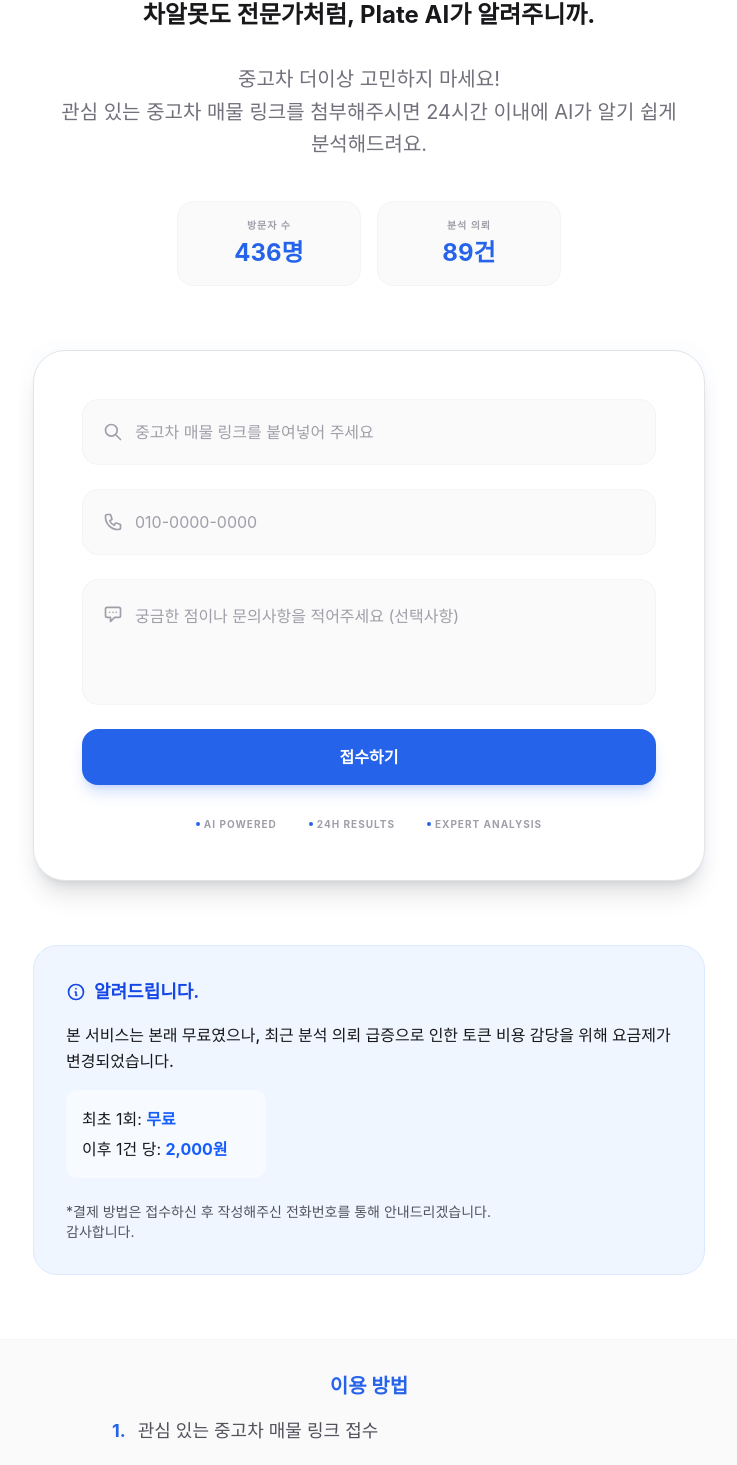
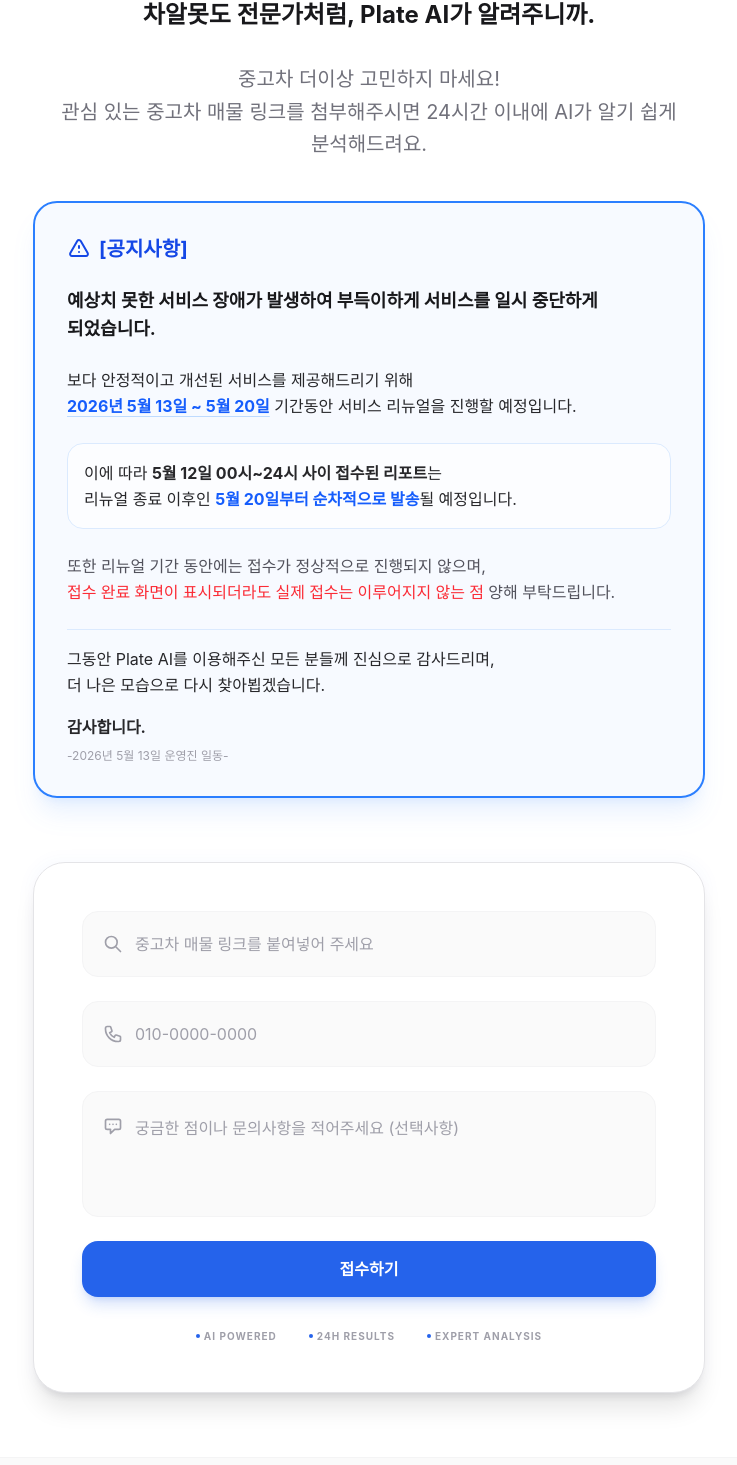
Before and after one commit to 777ceo11/CALI, a Next.js app: page / in a window 1280 px wide. Shown: the part 250-1715 px from the top of the page, without its empty margins (271-1008 px from the left). Built offline with nearby package versions, Linux system fonts and the light colour scheme.

Commit message:
update: add service interruption notice and remove stats section

```diff
--- a/app/page.tsx
+++ b/app/page.tsx
@@ -2,32 +2,7 @@
 
 import { useState, useEffect } from "react";
 
-// 카운트업 애니메이션 컴포넌트
-function CountUp({ end, duration = 2000 }: { end: number; duration?: number }) {
-  const [count, setCount] = useState(0);
 
-  useEffect(() => {
-    let startTime: number | null = null;
-    let animationFrame: number;
-
-    const animate = (currentTime: number) => {
-      if (!startTime) startTime = currentTime;
-      const progress = Math.min((currentTime - startTime) / duration, 1);
-      // Cubic ease-out
-      const easeOut = 1 - Math.pow(1 - progress, 3);
-      setCount(Math.floor(easeOut * end));
-
-      if (progress < 1) {
-        animationFrame = requestAnimationFrame(animate);
-      }
-    };
-
-    animationFrame = requestAnimationFrame(animate);
-    return () => cancelAnimationFrame(animationFrame);
-  }, [end, duration]);
-
-  return <>{count.toLocaleString()}</>;
-}
 
 export default function Home() {
   const [link, setLink] = useState("");
@@ -35,7 +10,7 @@
   const [question, setQuestion] = useState("");
   const [isSubmitting, setIsSubmitting] = useState(false);
   const [message, setMessage] = useState("");
-  const [stats] = useState({ visitors: 436, requests: 89 });
+
 
   const handlePhoneChange = (e: React.ChangeEvent<HTMLInputElement>) => {
     const value = e.target.value.replace(/[^0-9]/g, ""); // 숫자만 남기기
@@ -117,18 +92,39 @@
             관심 있는 중고차 매물 링크를 첨부해주시면 24시간 이내에 AI가 알기 쉽게 분석해드려요.
           </p>
 
-          {/* Stats Section */}
-          <div className="mt-10 grid grid-cols-2 gap-4 max-w-sm mx-auto">
-            <div className="bg-zinc-50 border border-zinc-100 rounded-2xl p-4">
-              <div className="text-zinc-400 text-[10px] font-bold uppercase tracking-widest mb-1">방문자 수</div>
-              <div className="text-xl md:text-2xl font-bold text-primary">
-                <CountUp end={stats.visitors} />명
-              </div>
-            </div>
-            <div className="bg-zinc-50 border border-zinc-100 rounded-2xl p-4">
-              <div className="text-zinc-400 text-[10px] font-bold uppercase tracking-widest mb-1">분석 의뢰</div>
-              <div className="text-xl md:text-2xl font-bold text-primary">
-                <CountUp end={stats.requests} />건
+          {/* Service Interruption Notice */}
+          <div className="mt-10 max-w-2xl mx-auto border-2 border-blue-500 rounded-3xl p-8 bg-blue-50/50 backdrop-blur-sm shadow-xl shadow-blue-500/10 text-left">
+            <h2 className="text-xl font-bold text-blue-700 mb-6 flex items-center gap-2">
+              <svg className="w-6 h-6" fill="none" stroke="currentColor" viewBox="0 0 24 24"><path strokeLinecap="round" strokeLinejoin="round" strokeWidth="2" d="M12 9v2m0 4h.01m-6.938 4h13.856c1.54 0 2.502-1.667 1.732-3L13.732 4c-.77-1.333-2.694-1.333-3.464 0L3.34 16c-.77 1.333.192 3 1.732 3z" /></svg>
+              [공지사항]
+            </h2>
+            <div className="space-y-6 text-zinc-800 text-sm md:text-base leading-relaxed break-keep">
+              <p className="font-bold text-lg text-zinc-900">
+                예상치 못한 서비스 장애가 발생하여 부득이하게 서비스를 일시 중단하게 되었습니다.
+              </p>
+
+              <p>
+                보다 안정적이고 개선된 서비스를 제공해드리기 위해<br/>
+                <span className="text-blue-600 font-bold underline underline-offset-4 decoration-blue-200">2026년 5월 13일 ~ 5월 20일</span> 기간동안 서비스 리뉴얼을 진행할 예정입니다.
+              </p>
+
+              <p className="bg-white/60 p-4 rounded-2xl border border-blue-100">
+                이에 따라 <span className="font-bold">5월 12일 00시~24시 사이 접수된 리포트</span>는<br/>
+                리뉴얼 종료 이후인 <span className="text-blue-600 font-bold">5월 20일부터 순차적으로 발송</span>될 예정입니다.
+              </p>
+
+              <p className="text-zinc-600">
+                또한 리뉴얼 기간 동안에는 접수가 정상적으로 진행되지 않으며,<br/>
+                <span className="text-red-500 font-medium">접수 완료 화면이 표시되더라도 실제 접수는 이루어지지 않는 점</span> 양해 부탁드립니다.
+              </p>
+
+              <div className="pt-4 border-t border-blue-100 mt-6">
+                <p>
+                  그동안 Plate AI를 이용해주신 모든 분들께 진심으로 감사드리며,<br/>
+                  더 나은 모습으로 다시 찾아뵙겠습니다.
+                </p>
+                <p className="mt-4 font-bold">감사합니다.</p>
+                <p className="mt-2 text-zinc-400 text-xs">-2026년 5월 13일 운영진 일동-</p>
               </div>
             </div>
           </div>
@@ -203,26 +199,7 @@
           </div>
         </div>
 
-        {/* Pricing Notice Section */}
-        <div className="max-w-2xl mx-auto mb-16 p-6 md:p-8 bg-blue-50 border border-blue-100 rounded-3xl text-zinc-900">
-          <h2 className="text-lg font-bold mb-4 text-blue-700 flex items-center gap-2">
-            <svg className="w-5 h-5" fill="none" stroke="currentColor" viewBox="0 0 24 24"><path strokeLinecap="round" strokeLinejoin="round" strokeWidth="2" d="M13 16h-1v-4h-1m1-4h.01M21 12a9 9 0 11-18 0 9 9 0 0118 0z" /></svg>
-            알려드립니다.
-          </h2>
-          <div className="space-y-4 text-sm md:text-base leading-relaxed">
-            <p className="font-medium">
-              본 서비스는 본래 무료였으나, 최근 분석 의뢰 급증으로 인한 토큰 비용 감당을 위해 요금제가 변경되었습니다.
-            </p>
-            <div className="bg-white/50 p-4 rounded-xl space-y-1 inline-block min-w-[200px]">
-              <p>최초 1회: <span className="text-blue-600 font-bold">무료</span></p>
-              <p>이후 1건 당: <span className="text-blue-600 font-bold">2,000원</span></p>
-            </div>
-            <p className="text-zinc-600 text-xs md:text-sm pt-2">
-              *결제 방법은 접수하신 후 작성해주신 전화번호를 통해 안내드리겠습니다.<br/>
-              감사합니다.
-            </p>
-          </div>
-        </div>
+
 
         {/* Description Section */}
         <div className="text-center space-y-12 mb-24 md:mb-32">
```
